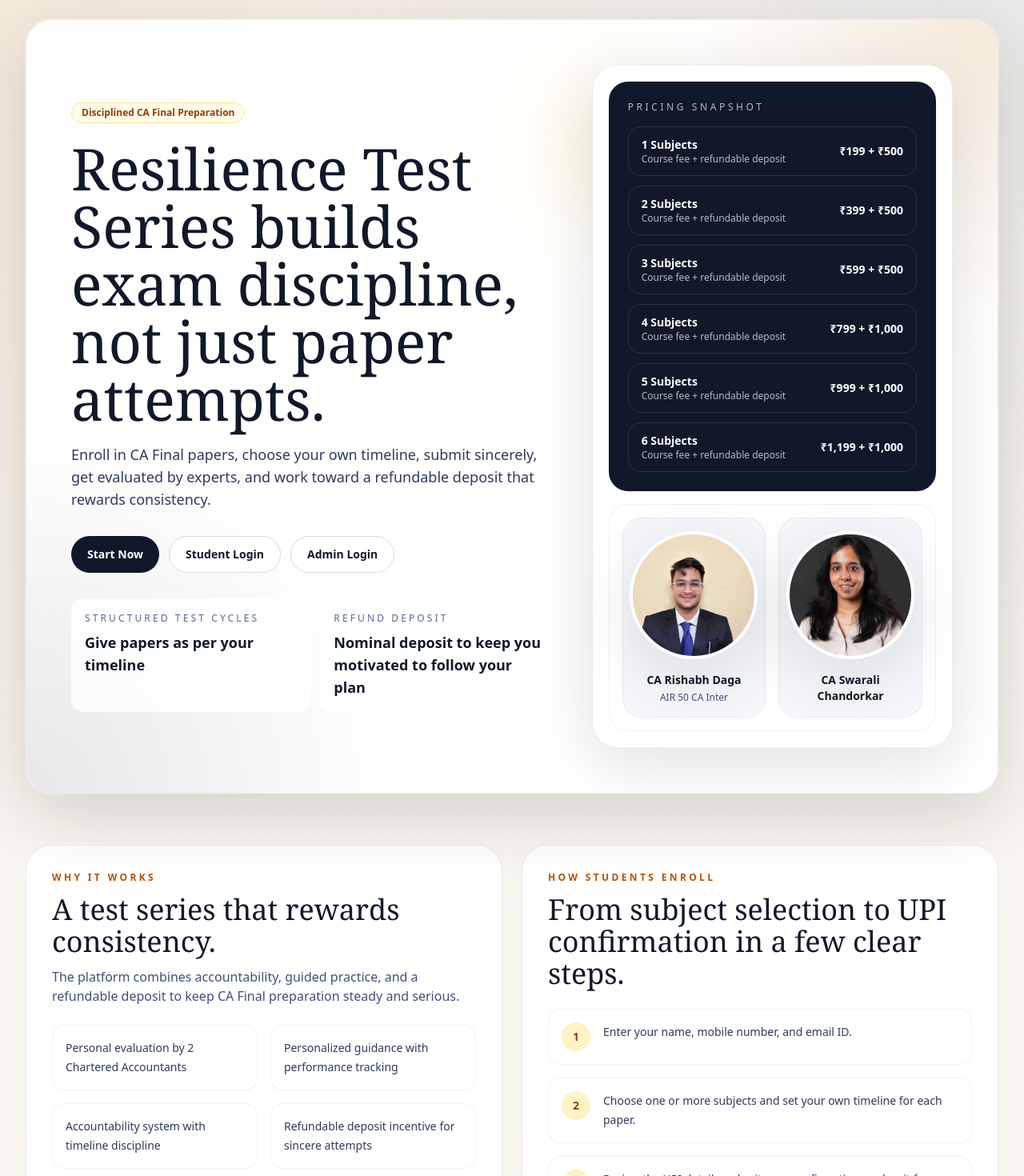
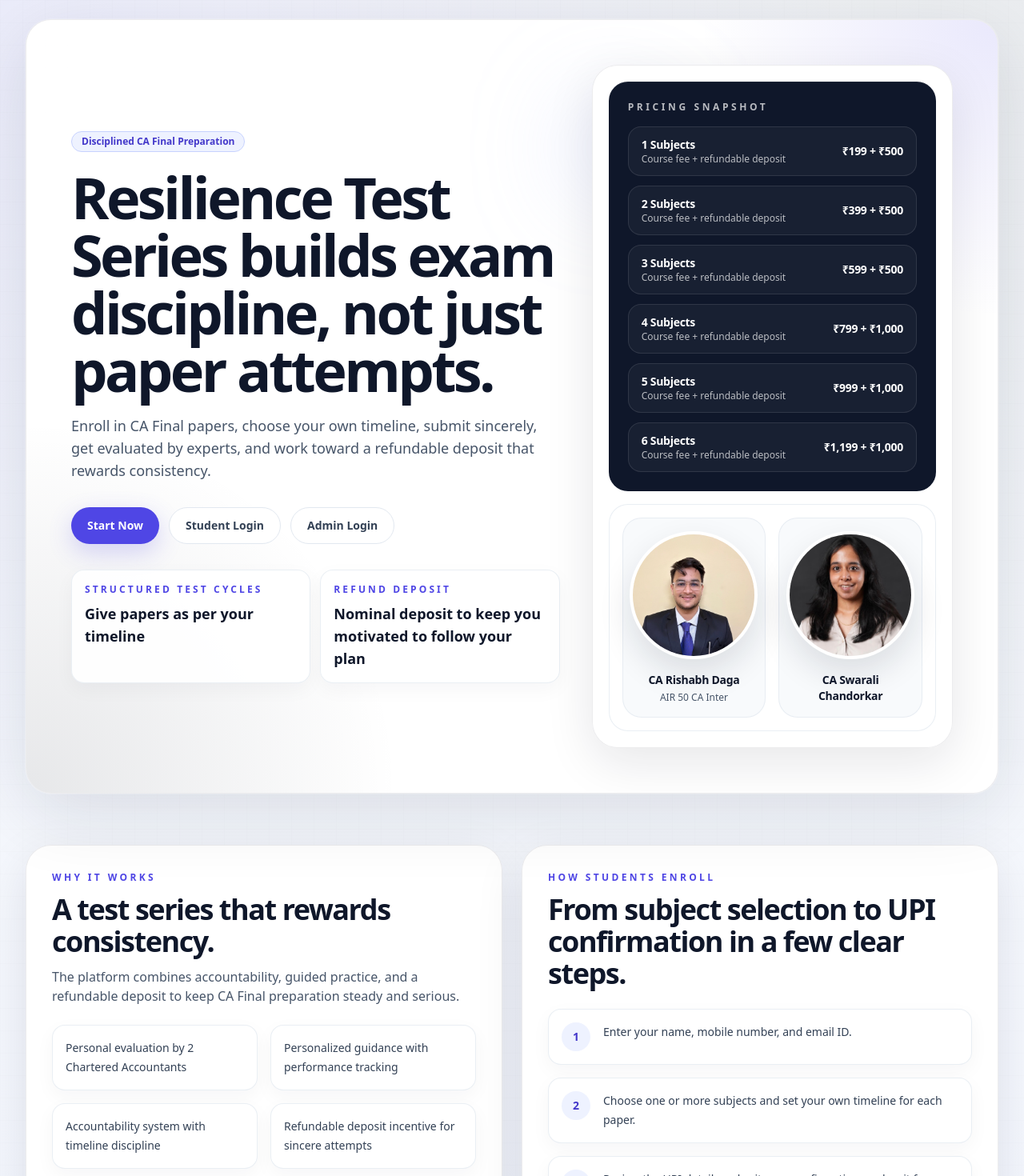
Before and after one commit to caresilience-hub/Resilience-test-series, a Next.js app: page / in a window 1280 px wide. Shown: the top 1470 px of the page at 80% size. Built offline with nearby package versions, Linux system fonts and the light colour scheme; no server answers.

Commit message:
UI change

```diff
--- a/app/globals.css
+++ b/app/globals.css
@@ -3,14 +3,14 @@
 @tailwind utilities;
 
 :root {
-  --bg: #f6f2ea;
-  --surface: rgba(255, 255, 255, 0.8);
-  --surface-strong: rgba(255, 255, 255, 0.94);
-  --text: #11182a;
-  --muted: #5f6b85;
-  --border: rgba(17, 24, 42, 0.08);
-  --accent: #c88b2f;
-  --accent-deep: #7b4c0f;
+  --bg: #f8fafc;
+  --surface: rgba(255, 255, 255, 0.82);
+  --surface-strong: rgba(255, 255, 255, 0.96);
+  --text: #0f172a;
+  --muted: #475569;
+  --border: rgba(15, 23, 42, 0.08);
+  --accent: #4f46e5;
+  --accent-deep: #3730a3;
 }
 
 * {
@@ -23,12 +23,12 @@ html {
 
 body {
   margin: 0;
-  font-family: var(--font-manrope), sans-serif;
+  font-family: var(--font-inter), Inter, system-ui, -apple-system, BlinkMacSystemFont, "Segoe UI", sans-serif;
   color: var(--text);
   background:
-    radial-gradient(circle at top left, rgba(200, 139, 47, 0.13), transparent 30%),
-    radial-gradient(circle at top right, rgba(17, 24, 42, 0.07), transparent 26%),
-    linear-gradient(180deg, #fcfaf7 0%, #f5efe6 100%);
+    radial-gradient(circle at top left, rgba(79, 70, 229, 0.08), transparent 30%),
+    radial-gradient(circle at top right, rgba(15, 23, 42, 0.06), transparent 28%),
+    linear-gradient(180deg, #f8fafc 0%, #eef2ff 100%);
   min-height: 100vh;
 }
 
@@ -38,8 +38,8 @@ a {
 }
 
 .grid-noise {
-  background-image: linear-gradient(rgba(17, 24, 42, 0.03) 1px, transparent 1px),
-    linear-gradient(90deg, rgba(17, 24, 42, 0.03) 1px, transparent 1px);
+  background-image: linear-gradient(rgba(15, 23, 42, 0.03) 1px, transparent 1px),
+    linear-gradient(90deg, rgba(15, 23, 42, 0.03) 1px, transparent 1px);
   background-size: 28px 28px;
 }
 
@@ -57,5 +57,5 @@ a {
 .hero-glow {
   box-shadow:
     0 0 0 1px rgba(255, 255, 255, 0.2),
-    0 24px 90px rgba(30, 22, 12, 0.18);
+    0 24px 90px rgba(15, 23, 42, 0.12);
 }
--- a/app/layout.tsx
+++ b/app/layout.tsx
@@ -1,7 +1,13 @@
 import type { Metadata } from "next";
 import type { ReactNode } from "react";
+import { Inter } from "next/font/google";
 import "./globals.css";
 import { getMetadataBase } from "@/lib/site";
+
+const inter = Inter({
+  subsets: ["latin"],
+  variable: "--font-inter"
+});
 
 export const metadata: Metadata = {
   metadataBase: getMetadataBase(),
@@ -18,16 +24,8 @@ export default function RootLayout({
   children: ReactNode;
 }>) {
   return (
-    <html
-      lang="en"
-      style={
-        {
-          ["--font-manrope" as any]: '"Inter", "Segoe UI", Arial, sans-serif',
-          ["--font-cormorant" as any]: '"Georgia", "Times New Roman", serif'
-        } as any
-      }
-    >
-      <body className="font-sans text-ink-900 antialiased">{children}</body>
+    <html lang="en" className={inter.variable}>
+      <body className="font-sans text-slate-900 antialiased">{children}</body>
     </html>
   );
 }
--- a/app/page.tsx
+++ b/app/page.tsx
@@ -68,58 +68,58 @@ export default function HomePage() {
       <div className="absolute inset-0 grid-noise opacity-30" />
       <main className="relative mx-auto max-w-7xl px-4 pb-20 pt-6 sm:px-6 lg:px-8">
         <section className="hero-glow glass-strong relative overflow-hidden rounded-[2rem] p-6 sm:p-10 lg:p-14">
-          <div className="absolute inset-0 bg-[radial-gradient(circle_at_top_right,rgba(200,139,47,0.18),transparent_24%),radial-gradient(circle_at_bottom_left,rgba(17,24,42,0.10),transparent_30%)]" />
+          <div className="absolute inset-0 bg-[radial-gradient(circle_at_top_right,rgba(79,70,229,0.12),transparent_24%),radial-gradient(circle_at_bottom_left,rgba(15,23,42,0.10),transparent_30%)]" />
           <div className="relative grid gap-10 lg:grid-cols-[1.15fr_0.85fr] lg:items-center">
             <div>
               <Badge>Disciplined CA Final Preparation</Badge>
-              <h1 className="mt-5 max-w-3xl font-serif text-5xl leading-[1.05] text-ink-900 sm:text-6xl lg:text-7xl" style={{ fontFamily: "var(--font-cormorant)" }}>
+              <h1 className="mt-5 max-w-3xl text-5xl font-semibold tracking-[-0.05em] leading-[1.05] text-ink-900 sm:text-6xl lg:text-7xl">
                 Resilience Test Series builds exam discipline, not just paper attempts.
               </h1>
-              <p className="mt-5 max-w-2xl text-base leading-8 text-ink-700 sm:text-lg">
+              <p className="mt-5 max-w-2xl text-base leading-8 text-ink-600 sm:text-lg">
                 Enroll in CA Final papers, choose your own timeline, submit sincerely, get evaluated by experts, and work toward a refundable deposit that rewards consistency.
               </p>
               <div className="mt-8 flex flex-wrap gap-3">
                 <PrimaryButton href="/register">Start Now</PrimaryButton>
-                <Link href="/login" className="inline-flex items-center justify-center rounded-full border border-ink-200 bg-white px-5 py-3 text-sm font-semibold text-ink-900 transition hover:border-ink-300 hover:bg-ink-50">
+                <Link href="/login" className="inline-flex items-center justify-center rounded-full border border-slate-200 bg-white px-5 py-3 text-sm font-semibold text-ink-700 transition hover:border-indigo-200 hover:bg-indigo-50 hover:text-indigo-700">
                   Student Login
                 </Link>
-                <Link href="/admin/login" className="inline-flex items-center justify-center rounded-full border border-ink-200 bg-white px-5 py-3 text-sm font-semibold text-ink-900 transition hover:border-ink-300 hover:bg-ink-50">
+                <Link href="/admin/login" className="inline-flex items-center justify-center rounded-full border border-slate-200 bg-white px-5 py-3 text-sm font-semibold text-ink-700 transition hover:border-indigo-200 hover:bg-indigo-50 hover:text-indigo-700">
                   Admin Login
                 </Link>
               </div>
               <div className="mt-8 grid grid-cols-1 gap-3 sm:grid-cols-2">
                 {heroStats.map((item) => (
-                  <div key={item.label} className="rounded-2xl border border-white/50 bg-white/80 p-4">
-                    <p className="text-xs uppercase tracking-[0.26em] text-ink-500">{item.label}</p>
+                  <div key={item.label} className="rounded-2xl border border-slate-200/70 bg-white/90 p-4 shadow-[0_8px_24px_rgba(15,23,42,0.04)]">
+                    <p className="text-xs font-semibold uppercase tracking-[0.26em] text-indigo-600">{item.label}</p>
                     <p className="mt-2 whitespace-pre-line text-lg font-semibold text-ink-900">{item.value}</p>
                   </div>
                 ))}
               </div>
             </div>
             <div className="relative">
-              <div className="absolute -left-8 top-10 h-32 w-32 rounded-full bg-amber-300/30 blur-3xl" />
+              <div className="absolute -left-8 top-10 h-32 w-32 rounded-full bg-indigo-300/25 blur-3xl" />
               <div className="glass-strong relative rounded-[2rem] p-5 shadow-soft">
-                <div className="rounded-[1.5rem] bg-ink-900 p-6 text-white">
-                  <p className="text-xs uppercase tracking-[0.3em] text-white/70">Pricing snapshot</p>
+                <div className="rounded-[1.5rem] bg-ink-900 p-6 text-white shadow-[inset_0_1px_0_rgba(255,255,255,0.08)]">
+                  <p className="text-xs font-semibold uppercase tracking-[0.3em] text-white/70">Pricing snapshot</p>
                   <div className="mt-4 space-y-3">
                     {pricingTable.map((plan) => (
-                      <div key={plan.subjects} className="flex items-center justify-between rounded-2xl border border-white/10 bg-white/8 px-4 py-3">
+                      <div key={plan.subjects} className="flex items-center justify-between rounded-2xl border border-white/10 bg-white/[0.04] px-4 py-3">
                         <div>
-                          <p className="text-sm font-semibold">{plan.subjects} Subjects</p>
+                          <p className="text-sm font-semibold tracking-[-0.02em]">{plan.subjects} Subjects</p>
                           <p className="text-xs text-white/70">Course fee + refundable deposit</p>
                         </div>
-                        <p className="text-sm font-semibold">
+                        <p className="text-sm font-semibold tracking-[-0.02em]">
                           {formatCurrency(plan.courseFee)} + {formatCurrency(plan.refundableDeposit)}
                         </p>
                       </div>
                     ))}
                   </div>
                 </div>
-                <div className="mt-4 rounded-[1.5rem] border border-black/5 bg-white p-4">
+                <div className="mt-4 rounded-[1.5rem] border border-slate-200/70 bg-white p-4">
                   <div className="grid gap-4 sm:grid-cols-2">
                     {heroProfiles.map((profile) => (
-                      <figure key={profile.name} className="flex flex-col items-center rounded-[1.5rem] border border-black/5 bg-ink-50 p-4 text-center">
-                        <div className="relative h-36 w-36 overflow-hidden rounded-full border-4 border-white bg-white shadow-soft sm:h-40 sm:w-40">
+                      <figure key={profile.name} className="flex flex-col items-center rounded-[1.5rem] border border-slate-200/70 bg-slate-50 p-4 text-center">
+                          <div className="relative h-36 w-36 overflow-hidden rounded-full border-4 border-white bg-white shadow-[0_18px_40px_rgba(15,23,42,0.12)] sm:h-40 sm:w-40">
                           <Image
                             src={profile.src}
                             alt={profile.alt}
@@ -130,8 +130,8 @@ export default function HomePage() {
                           />
                         </div>
                         <figcaption className="mt-4 space-y-1">
-                          <p className="text-sm font-semibold text-ink-900">{profile.name}</p>
-                          {profile.subtitle ? <p className="text-xs text-ink-600">{profile.subtitle}</p> : null}
+                          <p className="text-sm font-semibold tracking-[-0.02em] text-ink-900">{profile.name}</p>
+                          {profile.subtitle ? <p className="text-xs font-medium text-ink-600">{profile.subtitle}</p> : null}
                         </figcaption>
                       </figure>
                     ))}
@@ -143,7 +143,7 @@ export default function HomePage() {
         </section>
 
         <section className="mt-16 grid gap-6 lg:grid-cols-2">
-          <div className="glass-strong rounded-[2rem] p-6 sm:p-8">
+          <div className="glass-strong rounded-[2rem] p-6 shadow-soft sm:p-8">
             <SectionHeading
               eyebrow="Why it works"
               title="A test series that rewards consistency."
@@ -151,13 +151,13 @@ export default function HomePage() {
             />
             <div className="mt-6 grid gap-4 sm:grid-cols-2">
               {benefits.map((item) => (
-                <div key={item} className="rounded-2xl border border-black/5 bg-white p-4">
+                <div key={item} className="rounded-2xl border border-slate-200/70 bg-white p-4 shadow-[0_8px_24px_rgba(15,23,42,0.04)]">
                   <p className="text-sm leading-6 text-ink-700">{item}</p>
                 </div>
               ))}
             </div>
           </div>
-          <div className="glass-strong rounded-[2rem] p-6 sm:p-8">
+          <div className="glass-strong rounded-[2rem] p-6 shadow-soft sm:p-8">
             <SectionHeading
               eyebrow="How students enroll"
               title="From subject selection to UPI confirmation in a few clear steps."
@@ -169,8 +169,8 @@ export default function HomePage() {
                 "Review the UPI details, submit your confirmation, and wait for admin approval.",
                 "Track timelines, uploads, evaluations, and refund eligibility from your dashboard."
               ].map((step, index) => (
-                <li key={step} className="flex gap-4 rounded-2xl border border-black/5 bg-white p-4">
-                  <span className="flex h-9 w-9 shrink-0 items-center justify-center rounded-full bg-amber-100 text-sm font-semibold text-amber-800">
+                <li key={step} className="flex gap-4 rounded-2xl border border-slate-200/70 bg-white p-4 shadow-[0_8px_24px_rgba(15,23,42,0.04)]">
+                  <span className="flex h-9 w-9 shrink-0 items-center justify-center rounded-full bg-indigo-50 text-sm font-semibold text-indigo-700">
                     {index + 1}
                   </span>
                   <p className="text-sm leading-6 text-ink-700">{step}</p>
@@ -188,13 +188,13 @@ export default function HomePage() {
           />
           <div className="mt-6 grid gap-4 md:grid-cols-3">
             {pricingTable.map((plan) => (
-              <div key={plan.subjects} className="rounded-[1.75rem] border border-black/5 bg-white p-6 shadow-soft">
-                <p className="text-sm uppercase tracking-[0.24em] text-ink-500">{plan.subjects} subjects</p>
-                <p className="mt-4 text-3xl font-semibold text-ink-900">{formatCurrency(plan.courseFee)}</p>
+              <div key={plan.subjects} className="rounded-[1.75rem] border border-slate-200/70 bg-white p-6 shadow-soft">
+                <p className="text-sm font-semibold uppercase tracking-[0.24em] text-indigo-600">{plan.subjects} subjects</p>
+                <p className="mt-4 text-3xl font-semibold tracking-[-0.05em] text-ink-900">{formatCurrency(plan.courseFee)}</p>
                 <p className="mt-1 text-sm text-ink-600">Course fee</p>
-                <div className="mt-5 rounded-2xl bg-amber-50 p-4">
-                  <p className="text-sm font-semibold text-amber-900">Refundable deposit</p>
-                  <p className="mt-1 text-2xl font-semibold text-amber-800">{formatCurrency(plan.refundableDeposit)}</p>
+                <div className="mt-5 rounded-2xl bg-indigo-50 p-4">
+                  <p className="text-sm font-semibold text-indigo-700">Refundable deposit</p>
+                  <p className="mt-1 text-2xl font-semibold tracking-[-0.04em] text-indigo-800">{formatCurrency(plan.refundableDeposit)}</p>
                 </div>
               </div>
             ))}
@@ -205,11 +205,11 @@ export default function HomePage() {
           <SectionHeading eyebrow="Testimonials" title="Social proof placeholders ready for launch." />
           <div className="mt-6 grid gap-4 md:grid-cols-3">
             {testimonials.map((item) => (
-              <figure key={item.name} className="rounded-[1.75rem] border border-black/5 bg-white p-6 shadow-soft">
+              <figure key={item.name} className="rounded-[1.75rem] border border-slate-200/70 bg-white p-6 shadow-soft">
                 <blockquote className="text-sm leading-7 text-ink-700">“{item.quote}”</blockquote>
                 <figcaption className="mt-4">
                   <p className="font-semibold text-ink-900">{item.name}</p>
-                  <p className="text-xs uppercase tracking-[0.24em] text-ink-500">{item.role}</p>
+                  <p className="text-xs font-semibold uppercase tracking-[0.24em] text-indigo-600">{item.role}</p>
                 </figcaption>
               </figure>
             ))}
@@ -217,26 +217,26 @@ export default function HomePage() {
         </section>
 
         <section className="mt-16 grid gap-6 lg:grid-cols-2">
-          <div className="glass-strong rounded-[2rem] p-6 sm:p-8">
+          <div className="glass-strong rounded-[2rem] p-6 shadow-soft sm:p-8">
             <SectionHeading eyebrow="FAQ" title="Common questions answered." />
             <div className="mt-6 space-y-4">
               {faqs.map((faq) => (
-                <details key={faq.q} className="rounded-2xl border border-black/5 bg-white p-4">
+                <details key={faq.q} className="rounded-2xl border border-slate-200/70 bg-white p-4 shadow-[0_8px_24px_rgba(15,23,42,0.04)]">
                   <summary className="cursor-pointer list-none text-sm font-semibold text-ink-900">{faq.q}</summary>
                   <p className="mt-3 text-sm leading-7 text-ink-600">{faq.a}</p>
                 </details>
               ))}
             </div>
           </div>
-          <div className="glass-strong rounded-[2rem] p-6 sm:p-8">
+          <div className="glass-strong rounded-[2rem] p-6 shadow-soft sm:p-8">
             <SectionHeading eyebrow="Contact" title="Built for future integrations." description="Email notifications, WhatsApp alerts, and direct support hooks are scaffolded so your operations team can connect them later." />
             <div className="mt-6 grid gap-4 sm:grid-cols-2">
-              <div className="rounded-2xl border border-black/5 bg-white p-4">
-                <p className="text-xs uppercase tracking-[0.26em] text-ink-500">Email updates</p>
+              <div className="rounded-2xl border border-slate-200/70 bg-white p-4 shadow-[0_8px_24px_rgba(15,23,42,0.04)]">
+                <p className="text-xs font-semibold uppercase tracking-[0.26em] text-indigo-600">Email updates</p>
                 <p className="mt-2 text-sm text-ink-700">Deadline and evaluation reminders via SMTP-ready backend routes.</p>
               </div>
-              <div className="rounded-2xl border border-black/5 bg-white p-4">
-                <p className="text-xs uppercase tracking-[0.26em] text-ink-500">WhatsApp</p>
+              <div className="rounded-2xl border border-slate-200/70 bg-white p-4 shadow-[0_8px_24px_rgba(15,23,42,0.04)]">
+                <p className="text-xs font-semibold uppercase tracking-[0.26em] text-indigo-600">WhatsApp</p>
                 <p className="mt-2 text-sm text-ink-700">WhatsApp Business API placeholder included for future integration.</p>
               </div>
             </div>
--- a/components/ui.tsx
+++ b/components/ui.tsx
@@ -11,17 +11,15 @@ export function SectionHeading({
 }) {
   return (
     <div className="max-w-3xl">
-      {eyebrow ? <p className="text-xs font-semibold uppercase tracking-[0.28em] text-amber-700">{eyebrow}</p> : null}
-      <h2 className="mt-3 font-serif text-3xl text-ink-900 sm:text-4xl" style={{ fontFamily: "var(--font-cormorant)" }}>
-        {title}
-      </h2>
+      {eyebrow ? <p className="text-xs font-semibold uppercase tracking-[0.28em] text-indigo-600">{eyebrow}</p> : null}
+      <h2 className="mt-3 text-3xl font-semibold tracking-[-0.04em] text-ink-900 sm:text-4xl">{title}</h2>
       {description ? <p className="mt-3 text-sm leading-7 text-ink-600 sm:text-base">{description}</p> : null}
     </div>
   );
 }
 
 export function Badge({ children }: { children: ReactNode }) {
-  return <span className="inline-flex items-center rounded-full border border-amber-200 bg-amber-50 px-3 py-1 text-xs font-semibold text-amber-800">{children}</span>;
+  return <span className="inline-flex items-center rounded-full border border-indigo-200 bg-indigo-50 px-3 py-1 text-xs font-semibold text-indigo-700">{children}</span>;
 }
 
 export function PrimaryButton({
@@ -34,7 +32,7 @@ export function PrimaryButton({
   return (
     <a
       href={href}
-      className="inline-flex items-center justify-center rounded-full bg-ink-900 px-5 py-3 text-sm font-semibold text-white transition hover:-translate-y-0.5 hover:bg-ink-800"
+      className="inline-flex items-center justify-center rounded-full bg-indigo-600 px-5 py-3 text-sm font-semibold text-white shadow-[0_10px_30px_rgba(79,70,229,0.22)] transition hover:-translate-y-0.5 hover:bg-indigo-700 hover:shadow-[0_14px_34px_rgba(79,70,229,0.28)] focus:outline-none focus:ring-2 focus:ring-indigo-500 focus:ring-offset-2"
     >
       {children}
     </a>
--- a/tailwind.config.ts
+++ b/tailwind.config.ts
@@ -9,28 +9,32 @@ const config: Config = {
   theme: {
     extend: {
       boxShadow: {
-        soft: "0 20px 80px rgba(12, 16, 28, 0.12)"
+        soft: "0 18px 60px rgba(15, 23, 42, 0.10)"
       },
       colors: {
         ink: {
-          50: "#f6f7fb",
-          100: "#ebeef6",
-          200: "#d2d9ea",
-          300: "#b0bbd5",
-          400: "#8697bb",
-          500: "#586a94",
-          600: "#41507a",
-          700: "#2f3a5d",
-          800: "#1d2440",
-          900: "#11182a"
+          50: "#f8fafc",
+          100: "#eef2f7",
+          200: "#dbe3ee",
+          300: "#bcc8d8",
+          400: "#94a3b8",
+          500: "#64748b",
+          600: "#475569",
+          700: "#334155",
+          800: "#1e293b",
+          900: "#0f172a"
         },
-        sand: {
-          50: "#fff9f1",
-          100: "#fff0dd",
-          200: "#fedfb7",
-          300: "#fbcf8f",
-          400: "#f6b85a",
-          500: "#e99a25"
+        indigo: {
+          50: "#eef2ff",
+          100: "#e0e7ff",
+          200: "#c7d2fe",
+          300: "#a5b4fc",
+          400: "#818cf8",
+          500: "#6366f1",
+          600: "#4f46e5",
+          700: "#4338ca",
+          800: "#3730a3",
+          900: "#312e81"
         }
       },
       backgroundImage: {
```
Also changed, not shown: components/site-shell.tsx (+6 -6 lines).
